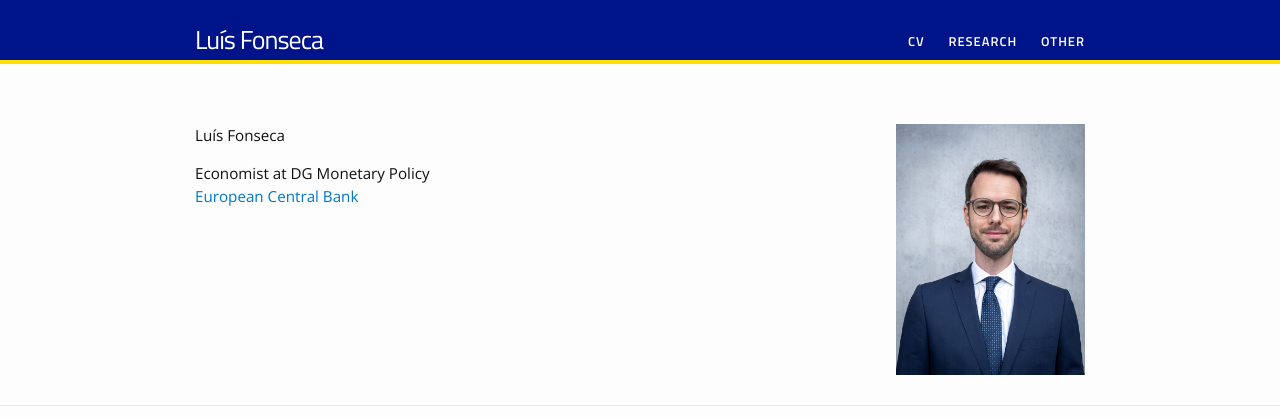
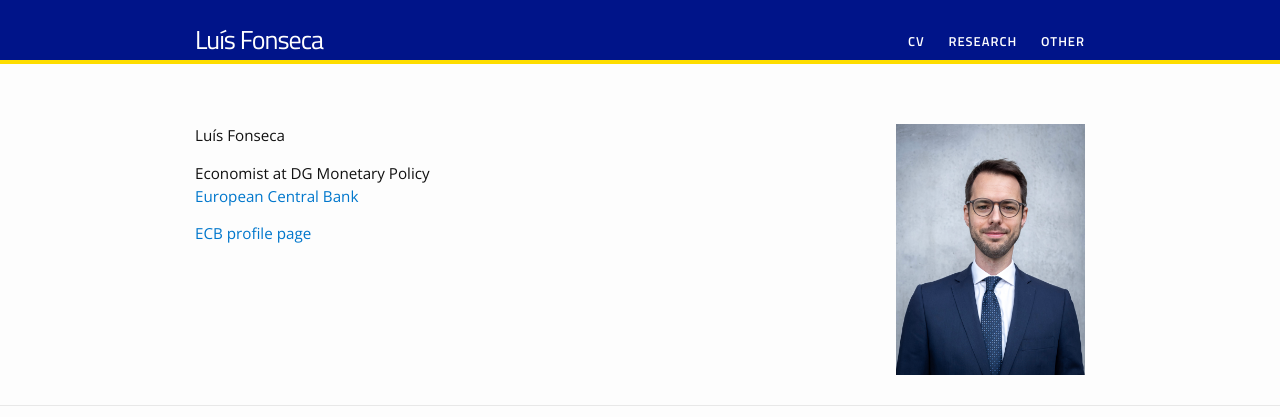
Before and after one commit to luispfonseca/luispfonseca.github.io, a Jekyll site: the page built from index.md, in a window 1280 px wide. Shown: the top 417 px of the page. Built offline with Jekyll 4.4.1, drawn with Linux system fonts in a browser that asks for light colours; some web fonts are replaced.

Commit message:
Update index.md

```diff
--- a/index.md
+++ b/index.md
@@ -2,7 +2,9 @@
 layout: page
 ---
 
-#### Luís Fonseca <img src="photo.jpg" style="float:right;width:189px;height:251px;">
+#### Luís Fonseca <img src="photo.jpg" alt="Photo by MANUEL BERNABÉU RODRÍGUEZ, ECB" style="float:right;width:189px;height:251px;">
 
 Economist at DG Monetary Policy<br>
 [European Central Bank](https://www.ecb.europa.eu/)
+
+[ECB profile page](https://www.ecb.europa.eu/pub/research/authors/profiles/luis-fonseca.en.html)
```
